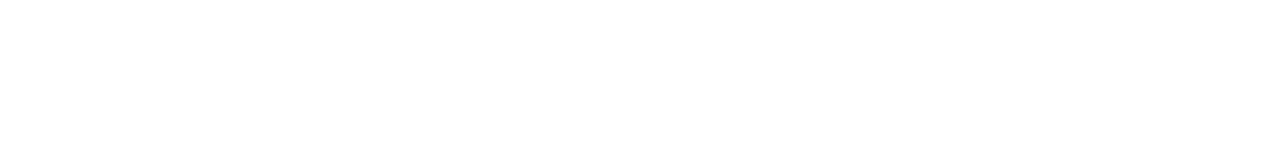
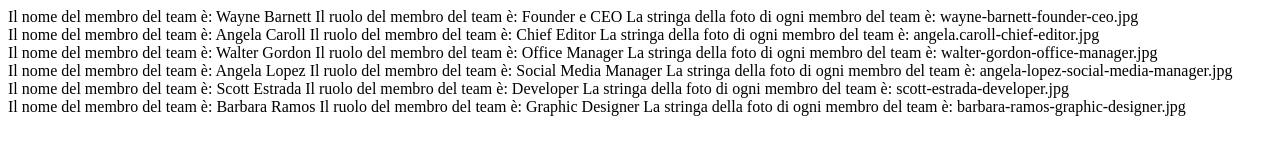
Before and after one commit to SimonePizziconi/js-our-team, a plain HTML site: page index.html in a window 1280 px wide. Drawn offline with Linux system fonts and the light colour scheme.

Commit message:
feat: print string in DOM

```diff
--- a/index.html
+++ b/index.html
@@ -8,6 +8,12 @@
 </head>
 <body>
 
+    <div class="team"></div>
+    <div class="team"></div>
+    <div class="team"></div>
+    <div class="team"></div>
+    <div class="team"></div>
+    <div class="team"></div>
 
 
     <script type="text/javascript" src="js/function.js"></script>
--- a/js/main.js
+++ b/js/main.js
@@ -43,3 +43,11 @@ console.log(teamList);
 for(let key in teamList){
     console.log("Il nome del membro del team è: " + teamList[key].name + " Il ruolo del membro del team è: " +teamList[key].role + " La stringa della foto di ogni membro del team è: " + teamList[key].image);
 };
+
+// Prendi elemento HTML
+const teamMembers = document.querySelectorAll(".team");
+
+for(let i = 0; i < teamList.length; i++){
+    // Stampare le stesse informazioni su DOM sottoforma di stringhe
+    teamMembers[i].innerHTML = (" Il nome del membro del team è: " + teamList[i].name + " Il ruolo del membro del team è: " + teamList[i].role + " La stringa della foto di ogni membro del team è: " + teamList[i].image);
+}
```
